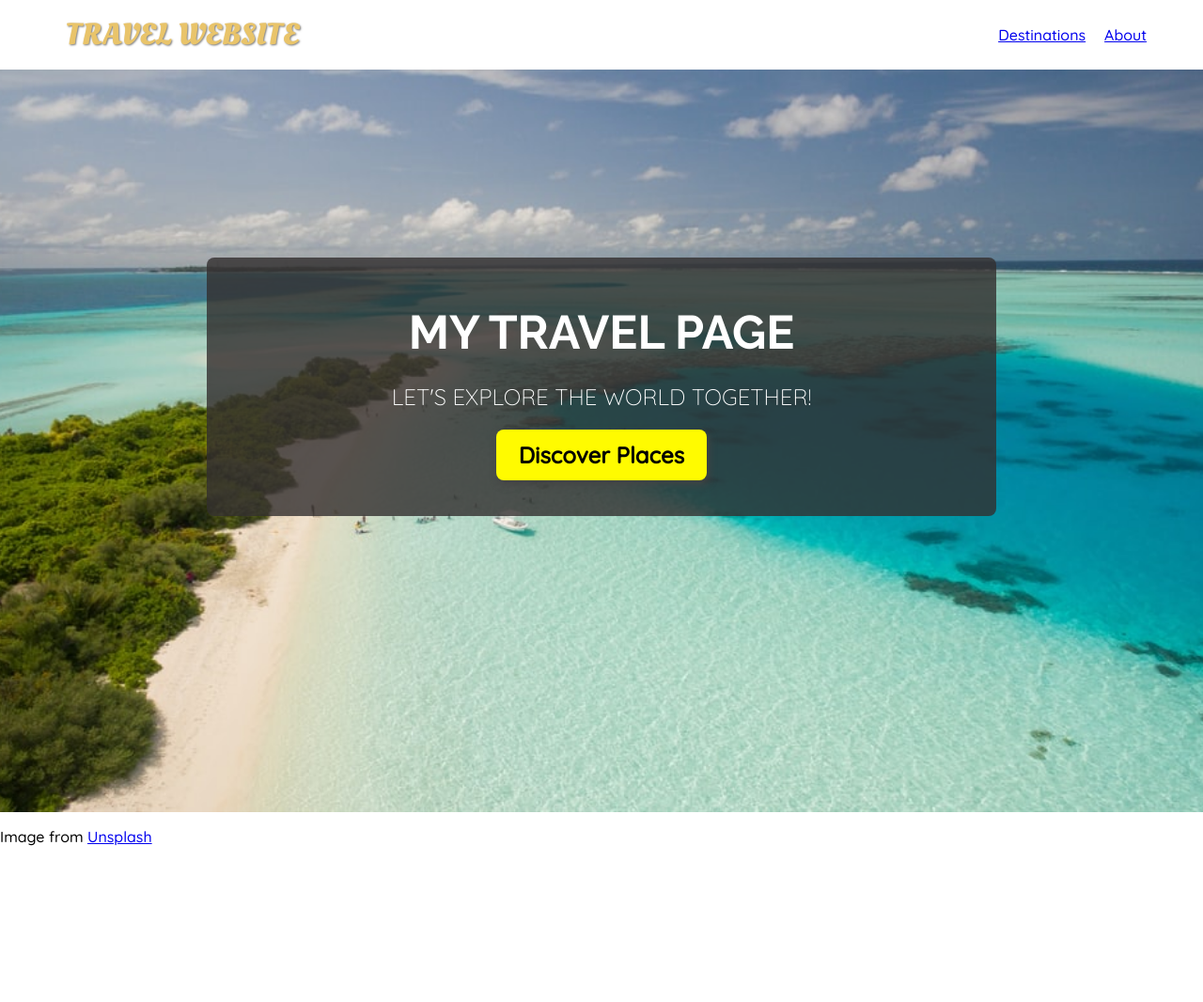
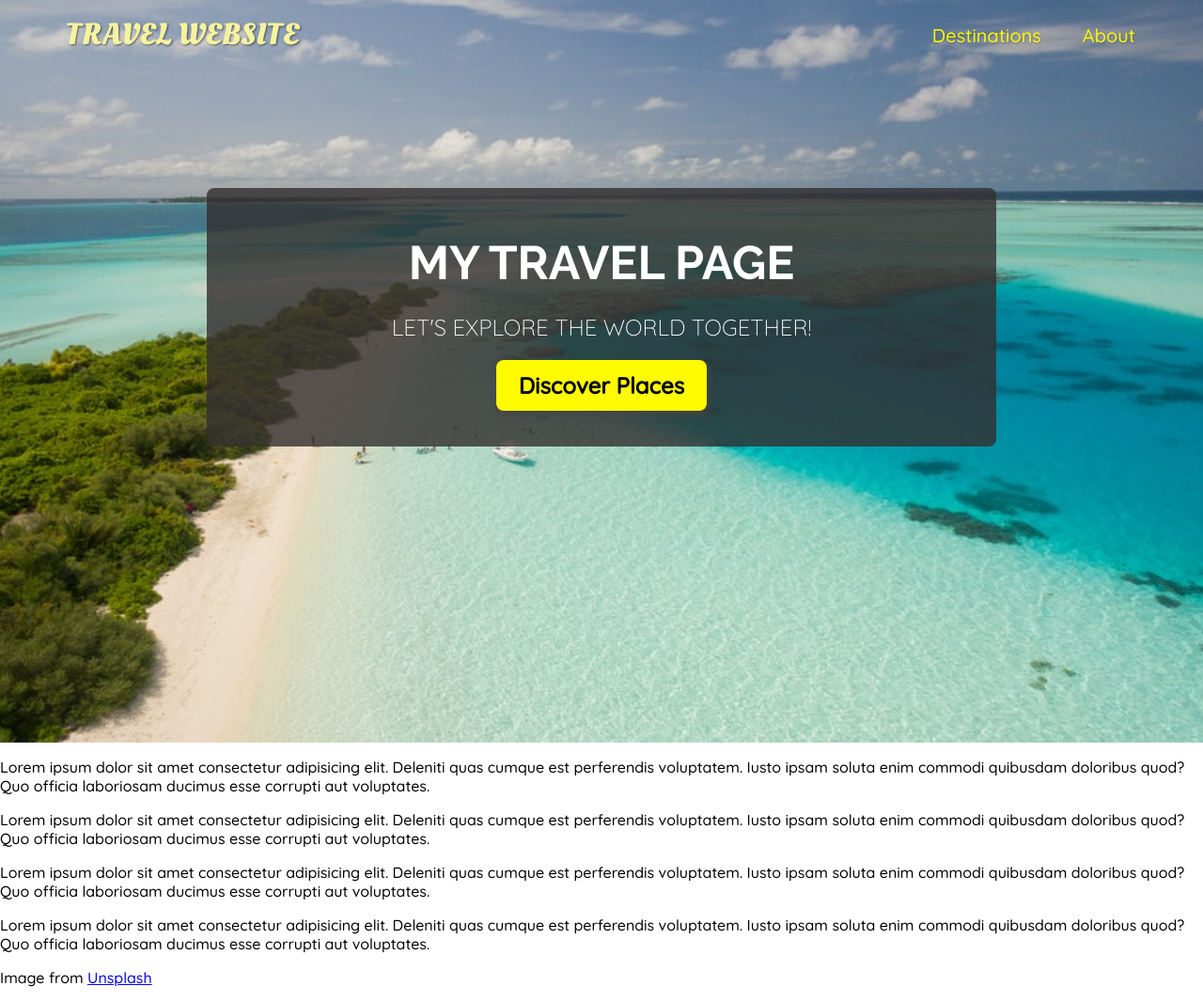
Before and after one commit to elvan/travel-website-css-layouts, a plain HTML site: page index.html in a window 1280 px wide. Shown: the whole page at 94% size. Before the commit the page ends 916 px from the top, so only its background shows below. Drawn offline with Linux system fonts and the light colour scheme.

Commit message:
finishing the header

```diff
--- a/css/shared.css
+++ b/css/shared.css
@@ -14,12 +14,17 @@ header {
   justify-content: space-between;
   align-items: center;
   padding: 15px 60px;
+  position: absolute;
+  width: 100%;
+  top: 0;
+  left: 0;
+  box-sizing: border-box;
 }
 
 #page-logo a {
   padding: 10px;
   font-family: 'Oleo Script', sans-serif;
-  color: #e9c46a;
+  color: rgb(245, 243, 160);
   font-size: 32px;
   text-decoration: none;
   text-transform: uppercase;
@@ -33,3 +38,17 @@ header ul {
 header li {
   margin-left: 20px;
 }
+
+header a {
+  color: rgb(255, 251, 0);
+  text-decoration: none;
+  font-size: 20px;
+  padding: 12px;
+  text-shadow: 1px 1px 2px rgba(0, 0, 0, 0.2);
+  border-radius: 6px;
+}
+
+header nav a:hover {
+  color: rgb(77, 77, 77);
+  background-color: rgb(255, 251, 0);
+}
--- a/index.html
+++ b/index.html
@@ -36,7 +36,32 @@
           <a href="/places.html">Discover Places</a>
         </div>
       </section>
-      <section id="highlights"></section>
+      <section id="highlights">
+        <p>
+          Lorem ipsum dolor sit amet consectetur adipisicing elit. Deleniti quas
+          cumque est perferendis voluptatem. Iusto ipsam soluta enim commodi
+          quibusdam doloribus quod? Quo officia laboriosam ducimus esse corrupti
+          aut voluptates.
+        </p>
+        <p>
+          Lorem ipsum dolor sit amet consectetur adipisicing elit. Deleniti quas
+          cumque est perferendis voluptatem. Iusto ipsam soluta enim commodi
+          quibusdam doloribus quod? Quo officia laboriosam ducimus esse corrupti
+          aut voluptates.
+        </p>
+        <p>
+          Lorem ipsum dolor sit amet consectetur adipisicing elit. Deleniti quas
+          cumque est perferendis voluptatem. Iusto ipsam soluta enim commodi
+          quibusdam doloribus quod? Quo officia laboriosam ducimus esse corrupti
+          aut voluptates.
+        </p>
+        <p>
+          Lorem ipsum dolor sit amet consectetur adipisicing elit. Deleniti quas
+          cumque est perferendis voluptatem. Iusto ipsam soluta enim commodi
+          quibusdam doloribus quod? Quo officia laboriosam ducimus esse corrupti
+          aut voluptates.
+        </p>
+      </section>
     </main>
     <footer>
       <p>
```
